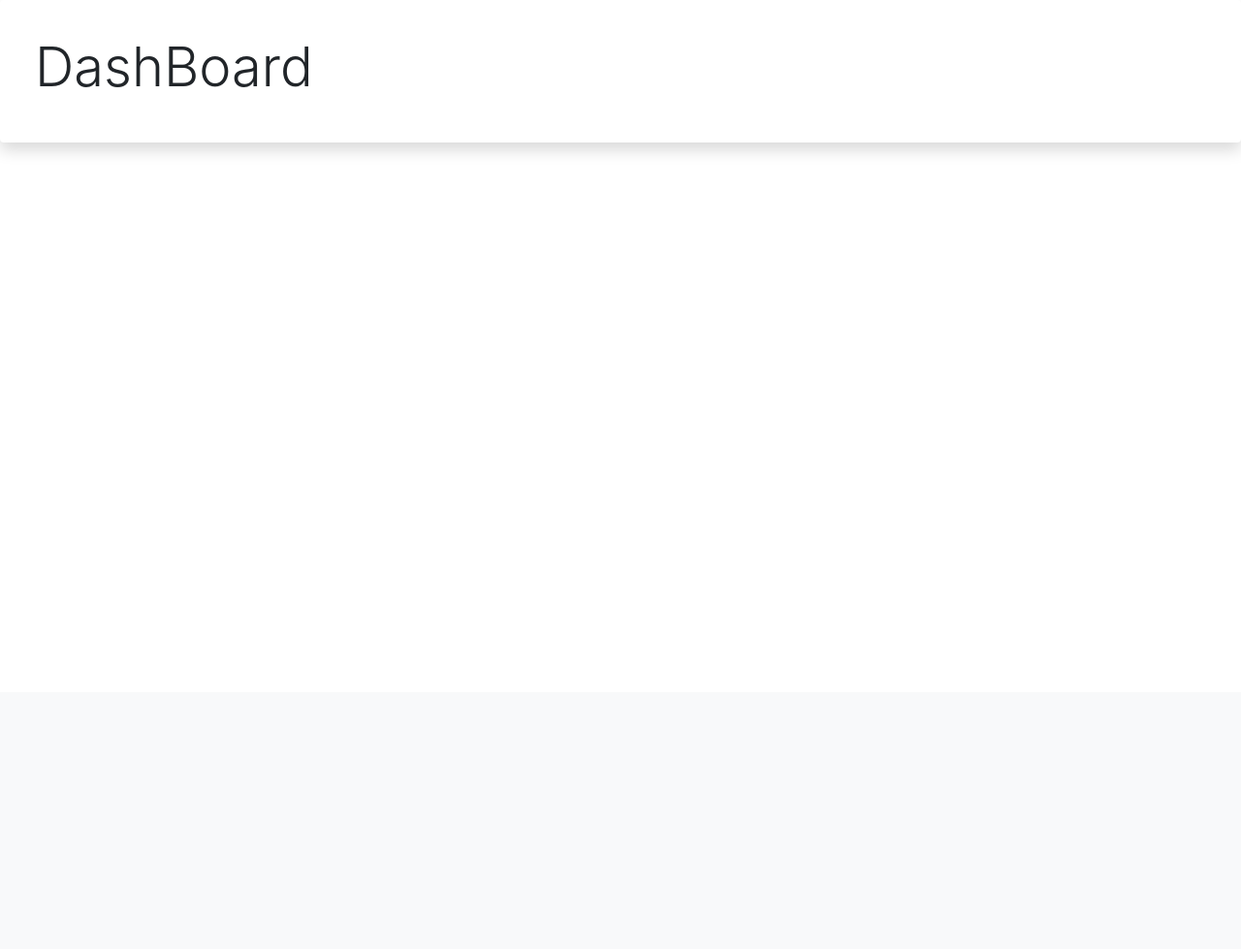
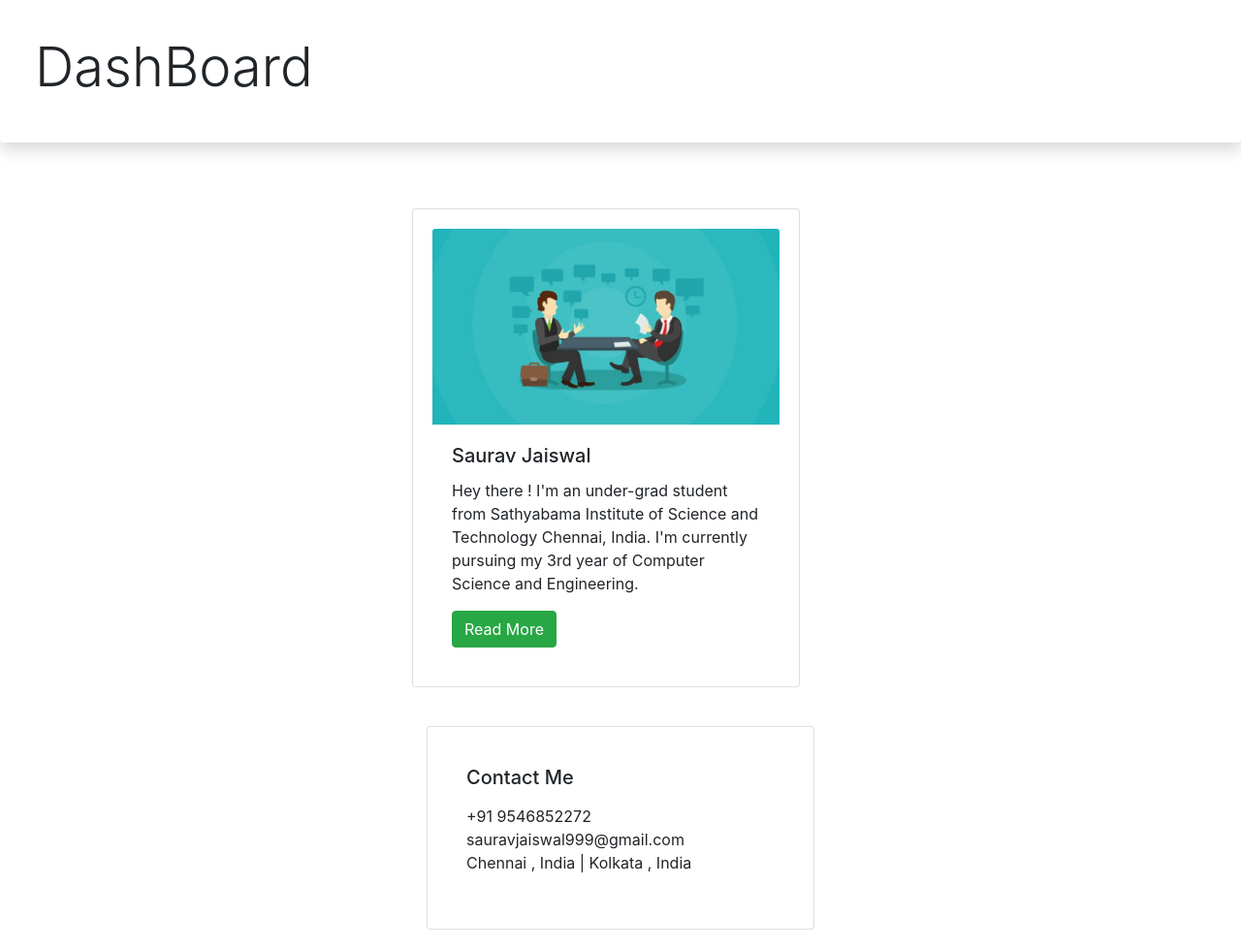
Before and after one commit to SubCoder1/hirebits, a Django app: page /dashboard/ in a window 1280 px wide. Shown: the part 86-1065 px from the top of the page at 97% size. Before the commit the page ends 242 px from the top, so only its background shows below. Run offline with Django 3.2, Linux system fonts and the light colour scheme; parts of the project's set-up code (start-up, migrations or seed data) failed here and were passed over; some libraries are stand-ins or nearby versions.

Commit message:
dashboard commits

```diff
--- a/dashboard/templates/dashboard.html
+++ b/dashboard/templates/dashboard.html
@@ -1,4 +1,5 @@
-<html>
+{% load static %}
+<html lang='en'>
 <head>
 
     <link rel="stylesheet" href="https://stackpath.bootstrapcdn.com/bootstrap/4.3.1/css/bootstrap.min.css" integrity="sha384-ggOyR0iXCbMQv3Xipma34MD+dH/1fQ784/j6cY/iJTQUOhcWr7x9JvoRxT2MZw1T" crossorigin="anonymous">
@@ -36,7 +37,7 @@
         <a class="nav-link" href="#">About Us</a>
       </li>
 
-         </ul>
+    </ul>
     <nav class="navbar navbar-light bg-light">
   <form class="form-inline">
       <a class="btn btn-outline-success" href="{% url 'logout_view' %}">Log out</a>
@@ -44,10 +45,57 @@
 
 
   </div>
-</nav><div class="shadow p-3 mb-5 bg-white rounded">
-    <div id=pad >    <h1 class="display-4">DashBoard</h1>
-        </div>
+</nav>
+<div class="shadow p-3 mb-5 bg-white rounded">
+    <div id=pad >
+        <h1 class="display-4">DashBoard</h1>
+    </div>
 </div>
+<div class="row justify-content-center">
+      <div class="row">
+        <div class="col-lg-2">
+        <div id=pad>
+        <div class="card" style="width: 25rem;" id="pad" >
+        <img src="{% static 'Assets/Hire.jpg' %}" class="card-img-top" alt="...">
+        <div class="card-body">
+          <h5 class="card-title">Saurav Jaiswal</h5>
+          <p class="card-text">
+          Hey there ! I'm an under-grad student from Sathyabama Institute of Science and Technology Chennai, India. I'm currently pursuing my 3rd year of Computer Science and Engineering.</p>
+          <button type="button" class="btn btn-success" data-toggle="modal" data-target="#exampleModalScrollable">Read More</button>
+          </div>
+        </div></div>
+
+        <div class="col-lg-3">
+        <div id=pad>
+        <div class="card" style="width: 25rem;" id="pad" >
+
+        <div class="card-body">
+          <h5 class="card-title">Contact Me</h5>
+          <p class="card-text">
+          <div class="ui relaxed divided list">
+                  <div class="item">
+                    <i class="call center icon"></i>
+                    <div class="content">
+                      <span>+91 9546852272</span>
+                    </div>
+                  </div>
+                  <div class="item">
+                    <i class="mail center icon"></i>
+                    <div class="content">
+                      <span>sauravjaiswal999@gmail.com</span>
+                    </div>
+                  </div>
+                  <div class="item">
+                    <i class="marker center icon"></i>
+                    <div class="content">
+                      <span>Chennai , India | Kolkata , India</span>
+                    </div>
+                  </div>
+                </div></p>
+
+
+        </div></div></div></div></div>
+
  <script src="https://code.jquery.com/jquery-3.3.1.slim.min.js" integrity="sha384-q8i/X+965DzO0rT7abK41JStQIAqVgRVzpbzo5smXKp4YfRvH+8abtTE1Pi6jizo" crossorigin="anonymous"></script>
 <script src="https://cdnjs.cloudflare.com/ajax/libs/popper.js/1.14.7/umd/popper.min.js" integrity="sha384-UO2eT0CpHqdSJQ6hJty5KVphtPhzWj9WO1clHTMGa3JDZwrnQq4sF86dIHNDz0W1" crossorigin="anonymous"></script>
 <script src="https://stackpath.bootstrapcdn.com/bootstrap/4.3.1/js/bootstrap.min.js" integrity="sha384-JjSmVgyd0p3pXB1rRibZUAYoIIy6OrQ6VrjIEaFf/nJGzIxFDsf4x0xIM+B07jRM" crossorigin="anonymous"></script>
```
Also changed, not shown: dashboard/templates/index.html (+9 -9 lines), db.sqlite3.
